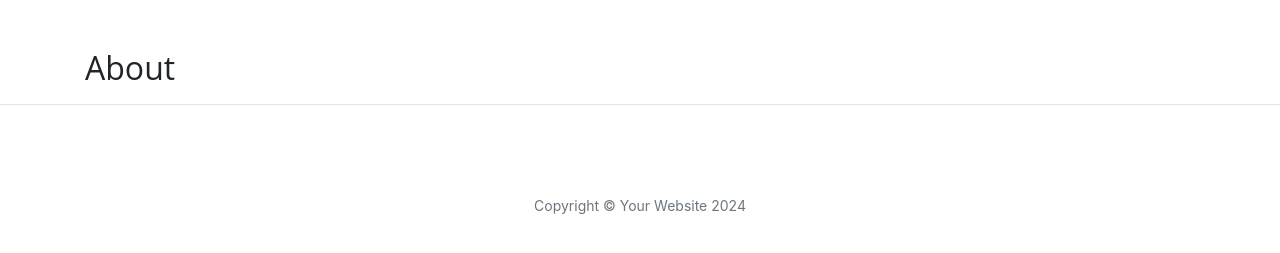
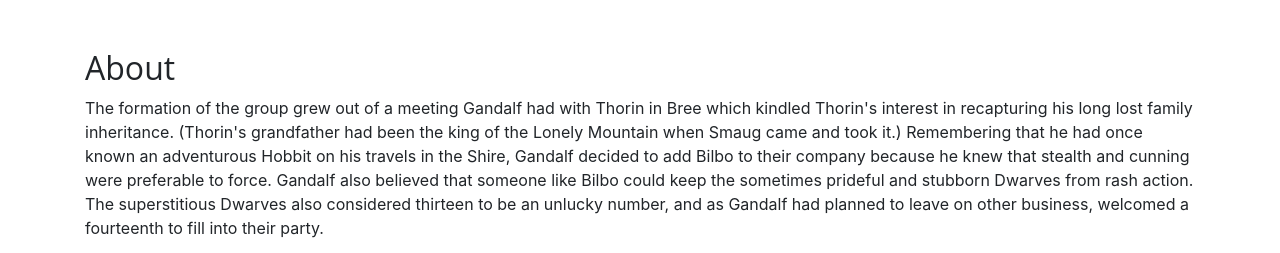
Before and after one commit to KyleMardell/flask-learning, a Flask app: page /about in a window 1280 px wide. Shown: the part 533-786 px from the top of the page. Run offline with Flask 3, Linux system fonts and the light colour scheme; some libraries are stand-ins or nearby versions.

Commit message:
Add: About page content and page title data links from run.py to each page.

```diff
--- a/run.py
+++ b/run.py
@@ -12,17 +12,17 @@
 
 @app.route("/about")
 def about():
-    return render_template("about.html")
+    return render_template("about.html", page_title="About")
 
 
 @app.route("/contact")
 def contact():
-    return render_template("contact.html")
+    return render_template("contact.html", page_title="Contact")
 
 
 @app.route("/careers")
 def careers():
-    return render_template("careers.html")
+    return render_template("careers.html", page_title="Careers")
 
 
 if __name__ == "__main__":
--- /dev/null
+++ b/static/css/style.css
@@ -0,0 +1,3 @@
+.col-md-5 img {
+    width: 100%;
+}
--- a/templates/about.html
+++ b/templates/about.html
@@ -1,5 +1,46 @@
 {% extends "base.html" %}
 
 {% block content %}
-    <h2>About</h2>
+<h2>{{ page_title }}</h2>
+<p>
+    The formation of the group grew out of a meeting Gandalf had with Thorin in Bree which kindled Thorin's interest in
+    recapturing his long lost family inheritance. (Thorin's grandfather had been the king of the Lonely Mountain when
+    Smaug came and took it.) Remembering that he had once known an adventurous Hobbit on his travels in the Shire,
+    Gandalf decided to add Bilbo to their company because he knew that stealth and cunning were preferable to force.
+    Gandalf also believed that someone like Bilbo could keep the sometimes prideful and stubborn Dwarves from rash
+    action. The superstitious Dwarves also considered thirteen to be an unlucky number, and as Gandalf had planned to
+    leave on other business, welcomed a fourteenth to fill into their party.
+</p>
+
+<div class="row featurette">
+    <div class="col-md-7">
+        <h3>Thorin Eakenshield</h3>
+        <p>
+            In the year TA 2746, Thorin II was born to Dwarven prince Thráin II in the mountain city of The Lonely
+            Mountain. Early in his youth, he and the other Dwarves of the Lonely Mountain were forced to flee by the
+            dragon Smaug in TA 2770. While in exile, he quickly grew to become a capable warrior. This was demonstrated
+            when he
+            participated in the Battle of Azanulbizar in TA 2799. He marched with one of the Dwarven armies beneath the
+            East-gate of Moria. At some point in the fighting, his shield broke, and using an oaken tree branch found on
+            the floor as a
+            shield, he gained the epithet "Oakenshield," which would remain with him even in death.
+        </p>
+    </div>
+    <div class="col-md-5">
+        <img src="https://vignette.wikia.nocookie.net/lotr/images/3/3f/ThorinBIG.jpg" alt="">
+    </div>
+</div>
+<div class="row featurette">
+    <div class="col-md-5">
+        <img src="https://vignette.wikia.nocookie.net/lotr/images/b/b4/The-Hobbit-Fili-and-Kili.jpg" alt="">
+    </div>
+    <div class="col-md-7">
+        <h3>Fili and Kili</h3>
+        <p>
+            Fíli and Kíli were nephews of Thorin, who was the elder brother of their mother Dís. They were also nephews
+            of Frerin, grandsons of Thráin II, and great-grandsons of Thrór. Fíli's most distinguishing feature was his
+            long nose, the longest of any of the Dwarves in Thorin's company.
+        </p>
+    </div>
+</div>
 {% endblock %}
--- a/templates/base.html
+++ b/templates/base.html
@@ -1,14 +1,15 @@
 <!DOCTYPE html>
 <html lang="en">
     <head>
-        <meta charset="UTF-8" />
-        <meta name="viewport" content="width=device-width, initial-scale=1.0" />
+        <meta charset="UTF-8">
+        <meta name="viewport" content="width=device-width, initial-scale=1.0">
         <link
             rel="stylesheet"
-            href="{{ url_for('static', filename='css/clean-blog.min.css') }}" />
+            href="{{ url_for('static', filename='css/clean-blog.min.css') }}" type="text/css">
         <link
             rel="stylesheet"
-            href="{{ url_for('static', filename='vendor/bootstrap/css/bootstrap.min.css') }}" />
+            href="{{ url_for('static', filename='vendor/bootstrap/css/bootstrap.min.css') }}" type="text/css">
+        <link rel="stylesheet" href="{{ url_for('static', filename='css/style.css') }}" type="text/css">
         <title>Flask Project</title>
     </head>
     <body>
--- a/templates/careers.html
+++ b/templates/careers.html
@@ -1,5 +1,5 @@
 {% extends "base.html" %}
 
 {% block content %}
-    <h2>Come Work With Us!</h2>
+    <h2>{{ page_title }}</h2>
 {% endblock %}
--- a/templates/contact.html
+++ b/templates/contact.html
@@ -1,5 +1,5 @@
 {% extends "base.html" %}
 
 {% block content %}
-    <h2>Contact Us</h2>
+    <h2>{{ page_title }}</h2>
 {% endblock %}
```
